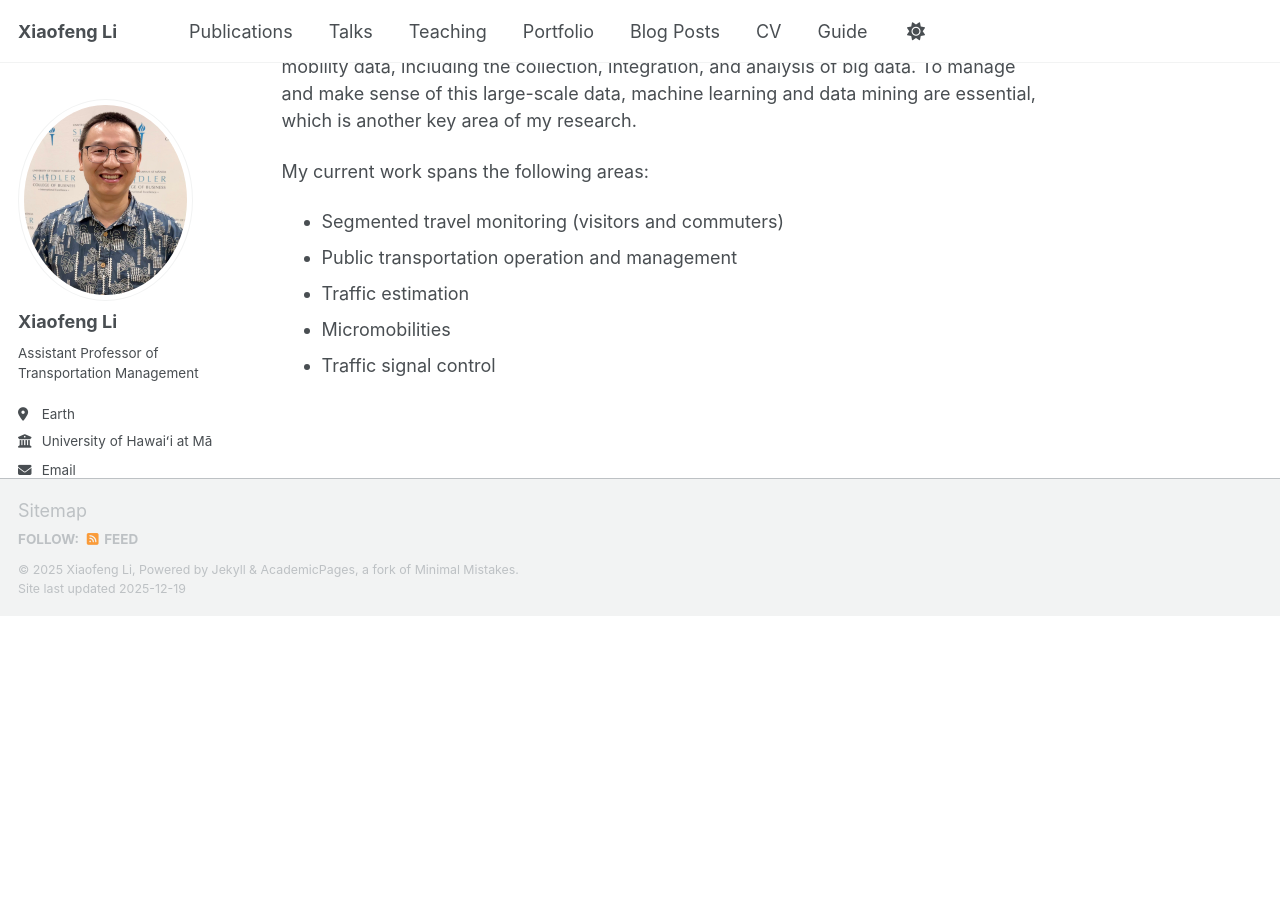
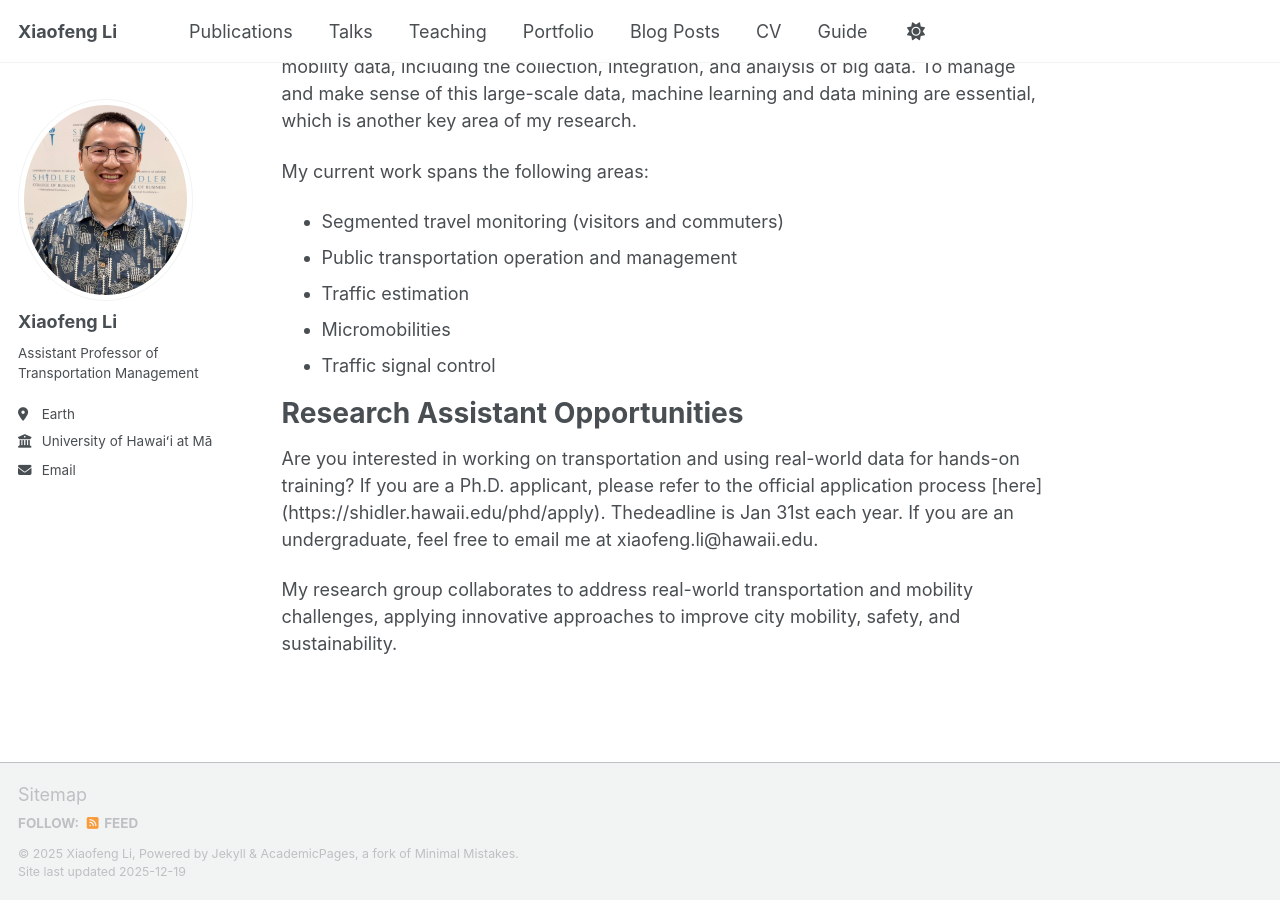
Before and after one commit to xiaofengli25/xiaofeng, a Jekyll site: the page built from _pages/about.md, in a window 1280 px wide and 900 px high, scrolled down 639 px. Built offline with Jekyll 4.4.1, drawn with Linux system fonts in a browser that asks for light colours; a script bundle is joined from its source files by our own code; library files that are not in the unit come from our copies; before the commit the page ends 1255 px from its top, so only the background shows below that.

Commit message:
Update about.md

```diff
--- a/_pages/about.md
+++ b/_pages/about.md
@@ -24,3 +24,9 @@
 - Traffic estimation
 - Micromobilities
 - Traffic signal control
+
+Research Assistant Opportunities
+======
+Are you interested in working on transportation and using real-world data for hands-on training? If you are a Ph.D. applicant, please refer to the official application process [here] (https://shidler.hawaii.edu/phd/apply). Thedeadline is Jan 31st each year. If you are an undergraduate, feel free to email me at xiaofeng.li@hawaii.edu.
+
+My research group collaborates to address real-world transportation and mobility challenges, applying innovative approaches to improve city mobility, safety, and sustainability.
```
